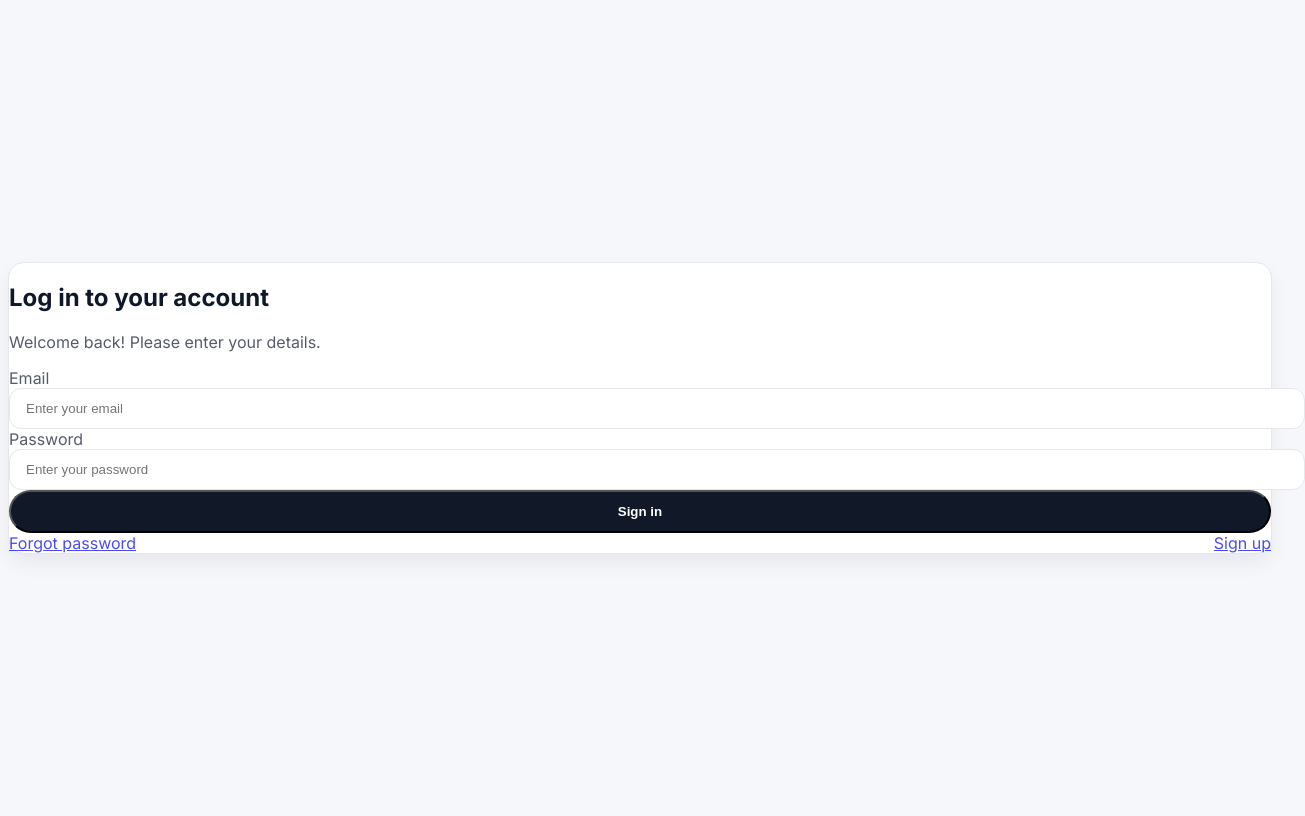
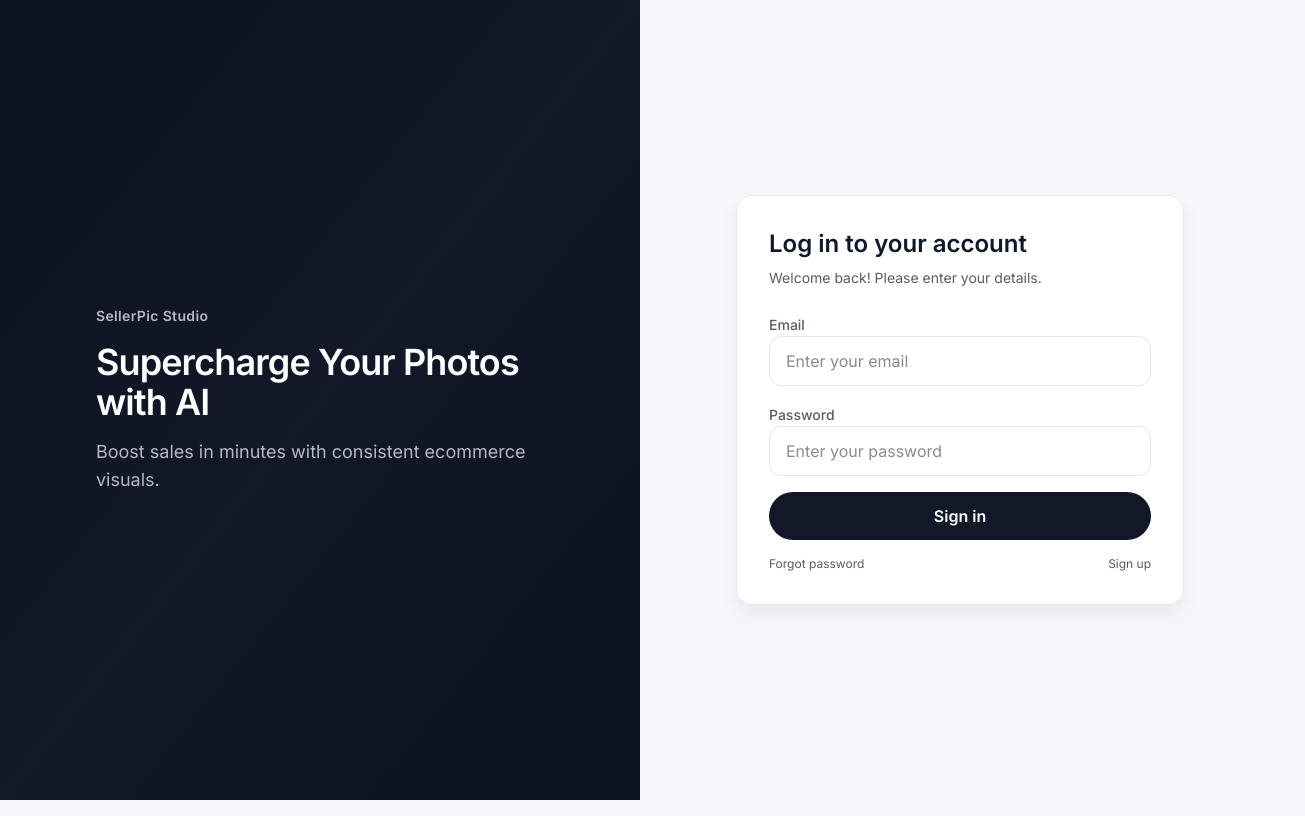
Before and after one commit to balaji1732000/virtual_tryon_yuneekway, a Next.js app: page /login in a window 1280 px wide. Shown: the whole page, 1305 px wide, since content can reach past the window. Built offline with nearby package versions, Linux system fonts and the light colour scheme; no server answers.

Commit message:
Fix Tailwind v4 setup for dev by using @import tailwindcss

```diff
--- a/src/app/globals.css
+++ b/src/app/globals.css
@@ -1,6 +1,4 @@
-@tailwind base;
-@tailwind components;
-@tailwind utilities;
+@import "tailwindcss";
 
 :root {
   --sp-bg: #f6f7fb;
--- /dev/null
+++ b/tailwind.config.js
@@ -0,0 +1,8 @@
+/** @type {import('tailwindcss').Config} */
+module.exports = {
+  content: ["./src/**/*.{js,ts,jsx,tsx,mdx}"],
+  theme: {
+    extend: {},
+  },
+  plugins: [],
+};
```
